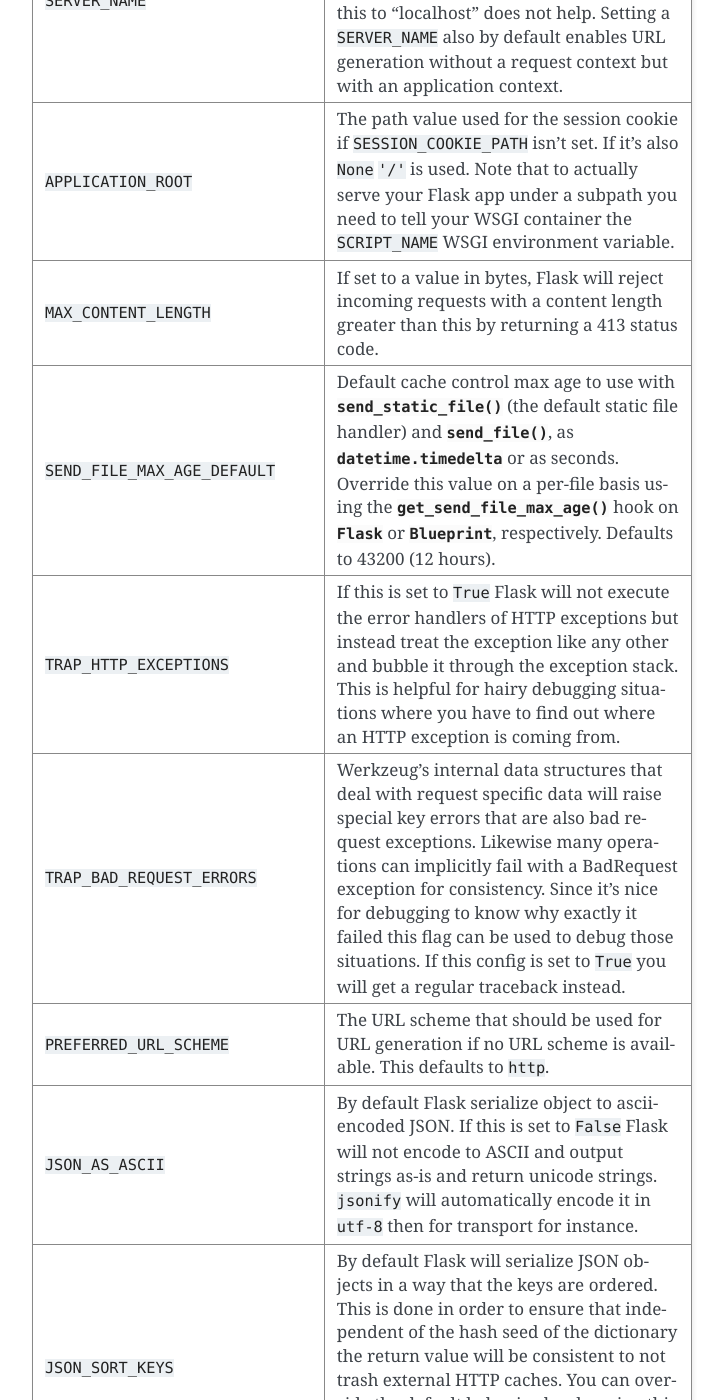
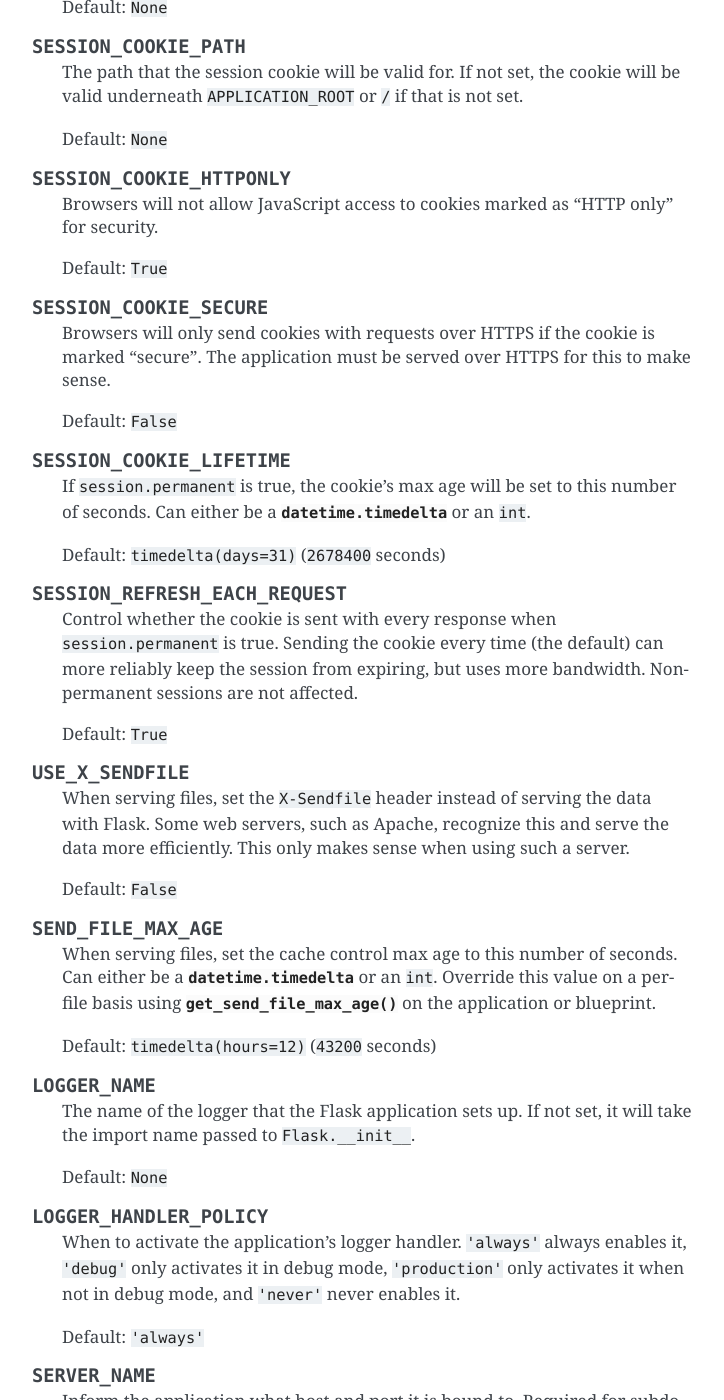
Before and after one commit to skybear308/flask, a Sphinx documentation site: the page built from docs/config.rst, in a window 1280 px wide and 1400 px high, scrolled down 2890 px. Shown: the whole window, without its empty margins (388-1112 px from the left). Built offline with Sphinx 7.4.7, drawn with Linux system fonts in a browser that asks for light colours; some of the changed text lies outside the part shown.

Commit message:
reformat config from table to linkable sections

```diff
--- a/docs/config.rst
+++ b/docs/config.rst
@@ -64,172 +62,242 @@ Builtin Configuration Values
 
 The following configuration values are used internally by Flask:
 
-.. tabularcolumns:: |p{6.5cm}|p{8.5cm}|
+.. py:data:: DEBUG
 
-================================= =========================================
-``DEBUG``                         enable/disable debug mode when using
-                                  ``Flask.run()`` method to start server
-``TESTING``                       enable/disable testing mode
-``PROPAGATE_EXCEPTIONS``          explicitly enable or disable the
-                                  propagation of exceptions.  If not set or
-                                  explicitly set to ``None`` this is
-                                  implicitly true if either ``TESTING`` or
-                                  ``DEBUG`` is true.
-``PRESERVE_CONTEXT_ON_EXCEPTION`` By default if the application is in
-                                  debug mode the request context is not
-                                  popped on exceptions to enable debuggers
-                                  to introspect the data.  This can be
-                                  disabled by this key.  You can also use
-                                  this setting to force-enable it for non
-                                  debug execution which might be useful to
-                                  debug production applications (but also
-                                  very risky).
-``SECRET_KEY``                    the secret key
-``SESSION_COOKIE_NAME``           the name of the session cookie
-``SESSION_COOKIE_DOMAIN``         the domain for the session cookie.  If
-                                  this is not set, the cookie will be
-                                  valid for all subdomains of
-                                  ``SERVER_NAME``.
-``SESSION_COOKIE_PATH``           the path for the session cookie.  If
-                                  this is not set the cookie will be valid
-                                  for all of ``APPLICATION_ROOT`` or if
-                                  that is not set for ``'/'``.
-``SESSION_COOKIE_HTTPONLY``       controls if the cookie should be set
-                                  with the httponly flag.  Defaults to
-                                  ``True``.
-``SESSION_COOKIE_SECURE``         controls if the cookie should be set
-                                  with the secure flag.  Defaults to
-                                  ``False``.
-``PERMANENT_SESSION_LIFETIME``    the lifetime of a permanent session as
-                                  :class:`datetime.timedelta` object.
-                                  Starting with Flask 0.8 this can also be
-                                  an integer representing seconds.
-``SESSION_REFRESH_EACH_REQUEST``  this flag controls how permanent
-                                  sessions are refreshed.  If set to ``True``
-                                  (which is the default) then the cookie
-                                  is refreshed each request which
-                                  automatically bumps the lifetime.  If
-                                  set to ``False`` a `set-cookie` header is
-                                  only sent if the session is modified.
-                                  Non permanent sessions are not affected
-                                  by this.
-``USE_X_SENDFILE``                enable/disable x-sendfile
-``LOGGER_NAME``                   the name of the logger
-``LOGGER_HANDLER_POLICY``         the policy of the default logging
-                                  handler.  The default is ``'always'``
-                                  which means that the default logging
-                                  handler is always active.  ``'debug'``
-                                  will only activate logging in debug
-                                  mode, ``'production'`` will only log in
-                                  production and ``'never'`` disables it
-                                  entirely.
-``SERVER_NAME``                   the name and port number of the server.
-                                  Required for subdomain support (e.g.:
-                                  ``'myapp.dev:5000'``)  Note that
-                                  localhost does not support subdomains so
-                                  setting this to “localhost” does not
-                                  help.  Setting a ``SERVER_NAME`` also
-                                  by default enables URL generation
-                                  without a request context but with an
-                                  application context.
-``APPLICATION_ROOT``              The path value used for the session
-                                  cookie if ``SESSION_COOKIE_PATH`` isn't
-                                  set. If it's also ``None`` ``'/'`` is used.
-                                  Note that to actually serve your Flask
-                                  app under a subpath you need to tell
-                                  your WSGI container the ``SCRIPT_NAME``
-                                  WSGI environment variable.
-``MAX_CONTENT_LENGTH``            If set to a value in bytes, Flask will
-                                  reject incoming requests with a
-                                  content length greater than this by
-                                  returning a 413 status code.
-``SEND_FILE_MAX_AGE_DEFAULT``     Default cache control max age to use with
-                                  :meth:`~flask.Flask.send_static_file` (the
-                                  default static file handler) and
-                                  :func:`~flask.send_file`, as
-                                  :class:`datetime.timedelta` or as seconds.
-                                  Override this value on a per-file
-                                  basis using the
-                                  :meth:`~flask.Flask.get_send_file_max_age`
-                                  hook on :class:`~flask.Flask` or
-                                  :class:`~flask.Blueprint`,
-                                  respectively. Defaults to 43200 (12 hours).
-``TRAP_HTTP_EXCEPTIONS``          If this is set to ``True`` Flask will
-                                  not execute the error handlers of HTTP
-                                  exceptions but instead treat the
-                                  exception like any other and bubble it
-                                  through the exception stack.  This is
-                                  helpful for hairy debugging situations
-                                  where you have to find out where an HTTP
-                                  exception is coming from.
-``TRAP_BAD_REQUEST_ERRORS``       Werkzeug's internal data structures that
-                                  deal with request specific data will
-                                  raise special key errors that are also
-                                  bad request exceptions.  Likewise many
-                                  operations can implicitly fail with a
-                                  BadRequest exception for consistency.
-                                  Since it's nice for debugging to know
-                                  why exactly it failed this flag can be
-                                  used to debug those situations.  If this
-                                  config is set to ``True`` you will get
-                                  a regular traceback instead.
-``PREFERRED_URL_SCHEME``          The URL scheme that should be used for
-                                  URL generation if no URL scheme is
-                                  available.  This defaults to ``http``.
-``JSON_AS_ASCII``                 By default Flask serialize object to
-                                  ascii-encoded JSON.  If this is set to
-                                  ``False`` Flask will not encode to ASCII
-                                  and output strings as-is and return
-                                  unicode strings.  ``jsonify`` will
-                                  automatically encode it in ``utf-8``
-                                  then for transport for instance.
-``JSON_SORT_KEYS``                By default Flask will serialize JSON
-                                  objects in a way that the keys are
-                                  ordered.  This is done in order to
-                                  ensure that independent of the hash seed
-                                  of the dictionary the return value will
-                                  be consistent to not trash external HTTP
-                                  caches.  You can override the default
-                                  behavior by changing this variable.
-                                  This is not recommended but might give
-                                  you a performance improvement on the
-                                  cost of cacheability.
-``JSONIFY_PRETTYPRINT_REGULAR``   If this is set to ``True`` or the Flask app
-                                  is running in debug mode, jsonify responses
-                                  will be pretty printed.
-``JSONIFY_MIMETYPE``              MIME type used for jsonify responses.
-``TEMPLATES_AUTO_RELOAD``         Whether to check for modifications of
-                                  the template source and reload it
-                                  automatically. By default the value is
-                                  ``None`` which means that Flask checks
-                                  original file only in debug mode.
-``EXPLAIN_TEMPLATE_LOADING``      If this is enabled then every attempt to
-                                  load a template will write an info
-                                  message to the logger explaining the
-                                  attempts to locate the template.  This
-                                  can be useful to figure out why
-                                  templates cannot be found or wrong
-                                  templates appear to be loaded.
-================================= =========================================
+    Enable debug mode. When using the development server with ``flask run`` or
+    ``app.run``, an interactive debugger will be shown for unhanlded
+    exceptions, and the server will be reloaded when code changes.
 
-.. admonition:: More on ``SERVER_NAME``
+    **Do not enable debug mode in production.**
 
-   The ``SERVER_NAME`` key is used for the subdomain support.  Because
-   Flask cannot guess the subdomain part without the knowledge of the
-   actual server name, this is required if you want to work with
-   subdomains.  This is also used for the session cookie.
+    Default: ``False``
 
-   Please keep in mind that not only Flask has the problem of not knowing
-   what subdomains are, your web browser does as well.  Most modern web
-   browsers will not allow cross-subdomain cookies to be set on a
-   server name without dots in it.  So if your server name is
-   ``'localhost'`` you will not be able to set a cookie for
-   ``'localhost'`` and every subdomain of it.  Please choose a different
-   server name in that case, like ``'myapplication.local'`` and add
-   this name + the subdomains you want to use into your host config
-   or setup a local `bind`_.
+.. py:data:: TESTING
 
-.. _bind: https://www.isc.org/downloads/bind/
+    Enable testing mode. Exceptions are propagated rather than handled by the
+    the app's error handlers. Extensions may also change their behavior to
+    facilitate easier testing. You should enable this in your own tests.
+
+    Default: ``False``
+
+.. py:data:: PROPAGATE_EXCEPTIONS
+
+    Exceptions are re-raised rather than being handled by the app's error
+    handlers. If not set, this is implicitly true if ``TESTING`` or ``DEBUG``
+    is enabled.
+
+    Default: ``None``
+
+.. py:data:: PRESERVE_CONTEXT_ON_EXCEPTION
+
+    Don't pop the request context when an exception occurs. If not set, this
+    is true if ``DEBUG`` is true. This allows debuggers to introspect the
+    request data on errors, and should normally not need to be set directly.
+
+    Default: ``None``
+
+.. py:data:: TRAP_HTTP_EXCEPTIONS
+
+    If there is no handler for an ``HTTPException``-type exception, re-raise it
+    to be handled by the interactive debugger instead of returning it as a
+    simple error response.
+
+    Default: ``False``
+
+.. py:data:: TRAP_BAD_REQUEST_ERRORS``
+
+    Trying to access a key that doesn't exist from request dicts like ``args``
+    and ``form`` will return a 400 Bad Request error page. Enable this to treat
+    the error as an unhandled exception instead so that you get the interactive
+    debugger. This is a more specific version of ``TRAP_HTTP_EXCEPTIONS``.
+
+    Default: ``False``
+
+.. py:data:: SECRET_KEY
+
+    A secret key that will be used for securely signing the session cookie
+    and can be used for any other security related needs by extensions or your
+    application. It should be a long random string of bytes, although unicode
+    is accepted too. For example, copy the output of this to your config::
+
+        python -c 'import os; print(os.urandom(32))'
+
+    **Do not reveal the secret key when posting questions or committing code.**
+
+    Default: ``None``
+
+.. py:data:: SESSION_COOKIE_NAME
+
+    The name of the session cookie. Can be changed in case you already have a
+    cookie with the same name.
+
+    Default: ``'session'``
+
+.. py:data:: SESSION_COOKIE_DOMAIN
+
+    The domain match rule that the session cookie will be valid for. If not
+    set, the cookie will be valid for all subdomains of ``SERVER_NAME``. If
+    ``False``, the cookie's domain will not be set.
+
+    Default: ``None``
+
+.. py:data:: SESSION_COOKIE_PATH
+
+    The path that the session cookie will be valid for. If not set, the cookie
+    will be valid underneath ``APPLICATION_ROOT`` or ``/`` if that is not set.
+
+    Default: ``None``
+
+.. py:data:: SESSION_COOKIE_HTTPONLY
+
+    Browsers will not allow JavaScript access to cookies marked as "HTTP only"
+    for security.
+
+    Default: ``True``
+
+.. py:data:: SESSION_COOKIE_SECURE
+
+    Browsers will only send cookies with requests over HTTPS if the cookie is
+    marked "secure". The application must be served over HTTPS for this to make
+    sense.
+
+    Default: ``False``
+
+.. py:data:: SESSION_COOKIE_LIFETIME
+
+    If ``session.permanent`` is true, the cookie's max age will be set to this
+    number of seconds. Can either be a :class:`datetime.timedelta` or an
+    ``int``.
+
+    Default: ``timedelta(days=31)`` (``2678400`` seconds)
+
+.. py:data:: SESSION_REFRESH_EACH_REQUEST
+
+    Control whether the cookie is sent with every response when
+    ``session.permanent`` is true. Sending the cookie every time (the default)
+    can more reliably keep the session from expiring, but uses more bandwidth.
+    Non-permanent sessions are not affected.
+
+    Default: ``True``
+
+.. py:data:: USE_X_SENDFILE
+
+    When serving files, set the ``X-Sendfile`` header instead of serving the
+    data with Flask. Some web servers, such as Apache, recognize this and serve
+    the data more efficiently. This only makes sense when using such a server.
+
+    Default: ``False``
+
+.. py:data:: SEND_FILE_MAX_AGE
+
+    When serving files, set the cache control max age to this number of
+    seconds.  Can either be a :class:`datetime.timedelta` or an ``int``.
+    Override this value on a per-file basis using
+    :meth:`~flask.Flask.get_send_file_max_age` on the application or blueprint.
+
+    Default: ``timedelta(hours=12)`` (``43200`` seconds)
+
+.. py:data:: LOGGER_NAME
+
+    The name of the logger that the Flask application sets up. If not set,
+    it will take the import name passed to ``Flask.__init__``.
+
+    Default: ``None``
+
+.. py:data:: LOGGER_HANDLER_POLICY
+
+    When to activate the application's logger handler. ``'always'`` always
+    enables it, ``'debug'`` only activates it in debug mode, ``'production'``
+    only activates it when not in debug mode, and ``'never'`` never enables it.
+
+    Default: ``'always'``
+
+.. py:data:: SERVER_NAME
+
+    Inform the application what host and port it is bound to. Required for
+    subdomain route matching support.
+
+    If set, will be used for the session cookie domain if
+    ``SESSION_COOKIE_DOMAIN`` is not set. Modern web browsers will not allow
+    setting cookies for domains without a dot. To use a domain locally,
+    add any names that should route to the app to your ``hosts`` file. ::
+
+        127.0.0.1 localhost.dev
+
+    If set, ``url_for`` can generate external URLs with only an application
+    context instead of a request context.
+
+    Default: ``None``
+
+.. py:data:: APPLICATION_ROOT
+
+    Inform the application what path it is mounted under by the application /
+    web server.
+
+    Will be used for the session cookie path if ``SESSION_COOKIE_PATH`` is not
+    set.
+
+    Default: ``'/'``
+
+.. py:data:: PREFERRED_URL_SCHEME
+
+    Use this scheme for generating external URLs when not in a request context.
+
+    Default: ``'http'``
+
+.. py:data:: MAX_CONTENT_LENGTH
+
+    Don't read more than this many bytes from the incoming request data. If not
+    set and the request does not specify a ``CONTENT_LENGTH``, no data will be
+    read for security.
+
+    Default: ``None``
+
+.. py:data:: JSON_AS_ASCII
+
+    Serialize objects to ASCII-encoded JSON. If this is disabled, the JSON
+    will be returned as a Unicode string, or encoded as ``UTF-8`` by
+    ``jsonify``. This has security implications when rendering the JSON in
+    to JavaScript in templates, and should typically remain enabled.
+
+    Default: ``True``
+
+.. py:data:: JSON_SORT_KEYS
+
+    Sort the keys of JSON objects alphabetically. This is useful for caching
+    because it ensures the data is serialized the same way no matter what
+    Python's hash seed is. While not recommended, you can disable this for a
+    possible performance improvement at the cost of caching.
+
+    Default: ``True``
+
+.. py:data:: JSONIFY_PRETTYPRINT_REGULAR
+
+    ``jsonify`` responses will be output with newlines, spaces, and indentation
+    for easier reading by humans. Always enabled in debug mode.
+
+    Default: ``False``
+
+.. py:data:: JSONIFY_MIMETYPE
+
+    The mimetype of ``jsonify`` responses.
+
+    Default: ``'application/json'``
+
+.. py:data:: TEMPLATES_AUTO_RELOAD
+
+    Reload templates when they are changed. If not set, it will be enabled in
+    debug mode.
+
+    Default: ``None``
+
+.. py:data:: EXPLAIN_TEMPLATE_LOADING
+
+    Log debugging information tracing how a template file was loaded. This can
+    be useful to figure out why a template was not loaded or the wrong file
+    appears to be loaded.
+
+    Default: ``False``
 
 .. versionadded:: 0.4
    ``LOGGER_NAME``
```
Also changed, not shown: other parts of docs/config.rst (+0 -2 lines).
